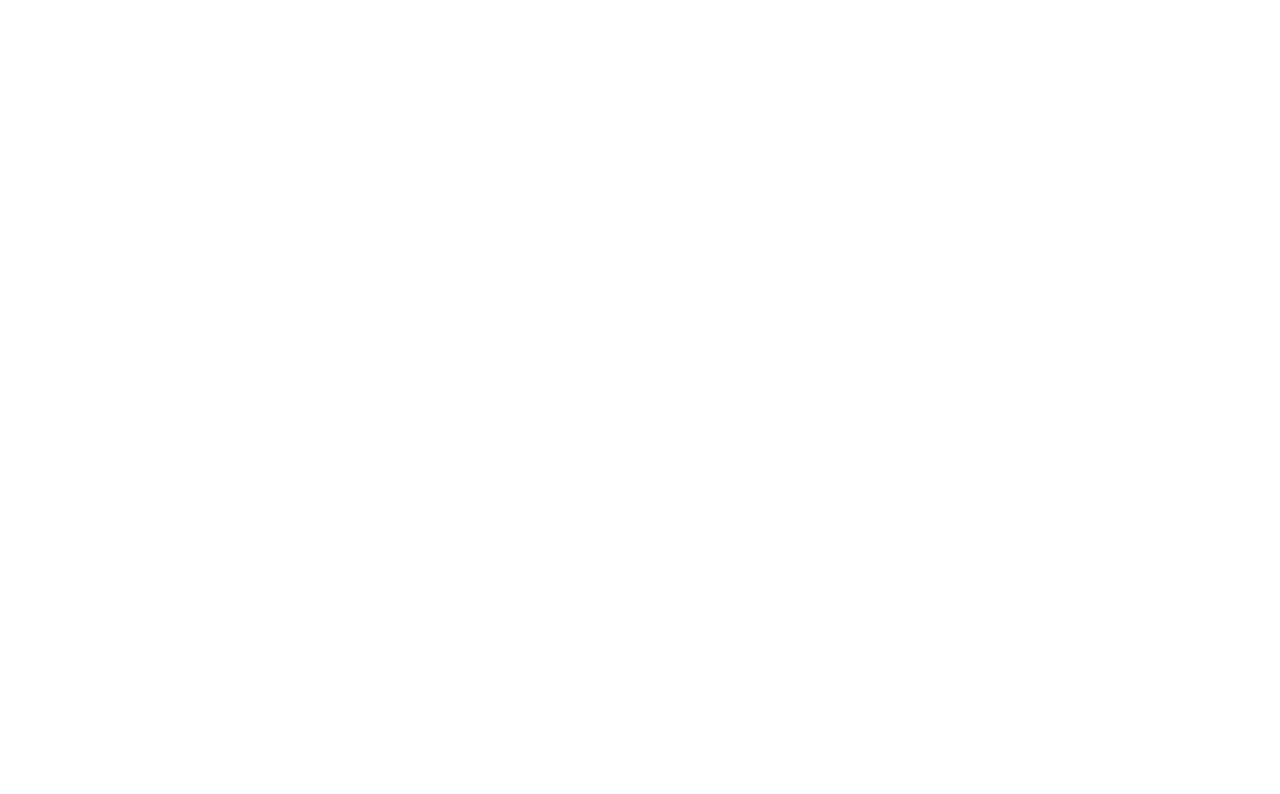
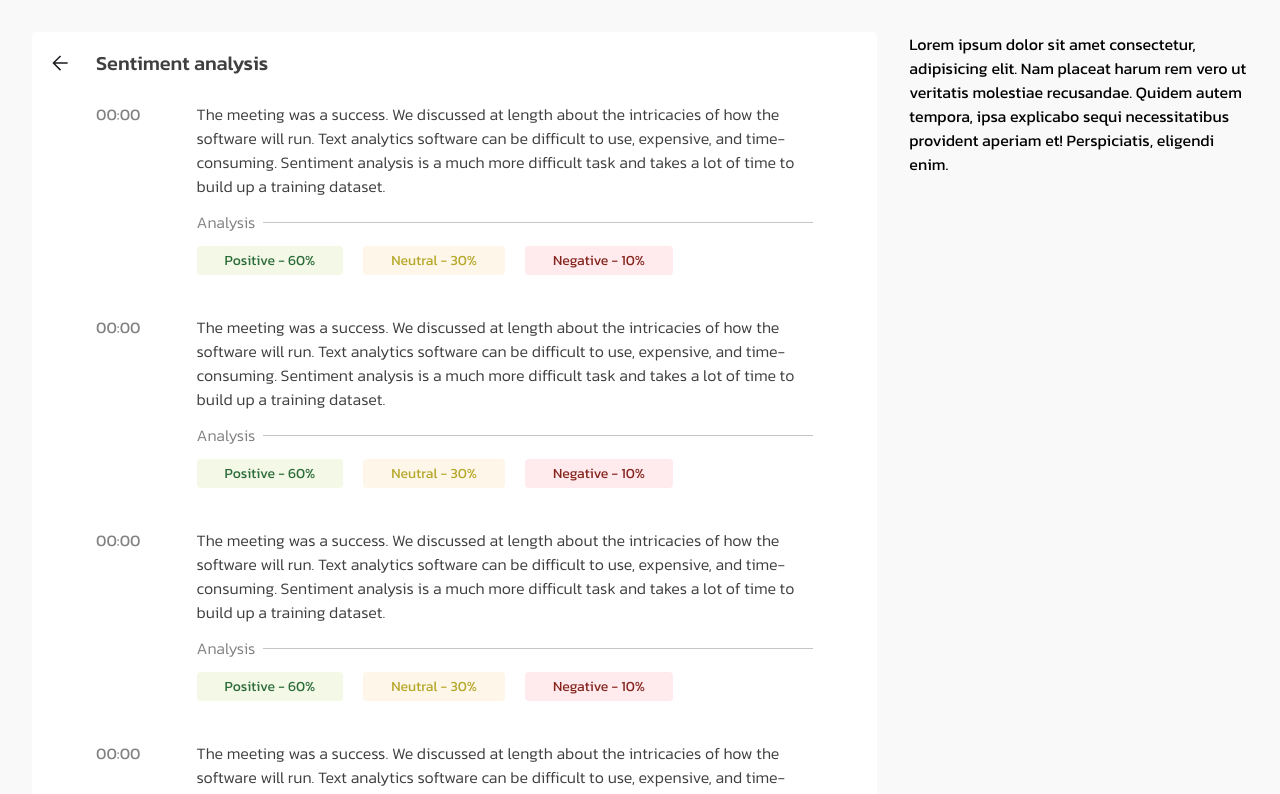
Before and after one commit to KodianKodes/customersupport.web-1, a React (Vite) app in the folder scrybe_frontend/: page /sentiment-analysis in a window 1280 px wide. Before the commit this address had no page. Shown: the top 794 px of the page. Built offline with nearby package versions, Linux system fonts and the light colour scheme.

Commit message:
feat: implemented sentiment analysis page

```diff
--- a/scrybe_frontend/src/App.jsx
+++ b/scrybe_frontend/src/App.jsx
@@ -2,11 +2,13 @@ import React from "react";
 import "./App.scss";
 import { Routes, Route } from "react-router-dom";
 import Dummy from "./components/Dummy";
+import SentimentAnalysis from "./pages/SentimentAnalysis";
 
 function App() {
   return (
     <Routes>
       <Route path="/" element={<Dummy />} />
+      <Route path="/sentiment-analysis" element={<SentimentAnalysis />} />
     </Routes>
   );
 }
--- a/scrybe_frontend/src/App.scss
+++ b/scrybe_frontend/src/App.scss
@@ -1 +1,2 @@
 // fill in styles
+@import "./assets/styles/reset";
--- /dev/null
+++ b/scrybe_frontend/src/components/AnalysisCard/AnalysisCard.module.scss
@@ -0,0 +1,72 @@
+@import "../../assets/styles/utilities/functionsANDmedia";
+
+.card {
+  display: flex;
+  gap: pix-rem(56);
+
+  .time {
+    flex: 0 1 2;
+    font-size: pix-rem(16);
+    font-weight: 400;
+    color: #828282;
+  }
+
+  .content {
+    flex: 1 0.3 pix-rem(550);
+    display: flex;
+    flex-direction: column;
+    gap: pix-rem(12);
+
+    &__text {
+      font-size: pix-rem(16);
+      font-weight: 300;
+      color: #3f3f3f;
+    }
+
+    .content__analysis {
+      .content__analysis__top {
+        display: flex;
+        align-items: center;
+        gap: pix-rem(8);
+        margin-bottom: pix-rem(12);
+
+        .title {
+          color: #828282;
+          font-weight: 300;
+        }
+
+        .title__line {
+          width: 100%;
+          height: 0px;
+          border-bottom: 1px solid #c5c5c5;
+        }
+      }
+
+      .content__analysis__metrics {
+        display: flex;
+        gap: pix-rem(20);
+
+        .metric {
+          font-size: pix-rem(14);
+          border-radius: 0.286em;
+          padding: 0.286em 2em;
+        }
+
+        .positive {
+          background-color: #8abc191a;
+          color: #2b6b37;
+        }
+
+        .neutral {
+          background-color: #f7c16526;
+          color: #b5a72a;
+        }
+
+        .negative {
+          background-color: #ff39561a;
+          color: #86251e;
+        }
+      }
+    }
+  }
+}
--- /dev/null
+++ b/scrybe_frontend/src/components/AnalysisCard/index.jsx
@@ -0,0 +1,36 @@
+import React from "react";
+import styles from "./AnalysisCard.module.scss";
+
+export default function AnalysisCard() {
+  return (
+    <div className={styles.card}>
+      <div className={styles.time}>00:00</div>
+      <div className={styles.content}>
+        <div className={styles.content__text}>
+          The meeting was a success. We discussed at length about the
+          intricacies of how the software will run. Text analytics software can
+          be difficult to use, expensive, and time-consuming. Sentiment analysis
+          is a much more difficult task and takes a lot of time to build up a
+          training dataset.
+        </div>
+        <div className={styles.content__analysis}>
+          <div className={styles.content__analysis__top}>
+            <div className={styles.title}>Analysis</div>
+            <div className={styles.title__line} />
+          </div>
+          <div className={styles.content__analysis__metrics}>
+            <div className={`${styles.metric} ${styles.positive}`}>
+              Positive - 60%
+            </div>
+            <div className={`${styles.metric} ${styles.neutral}`}>
+              Neutral - 30%
+            </div>
+            <div className={`${styles.metric} ${styles.negative}`}>
+              Negative - 10%
+            </div>
+          </div>
+        </div>
+      </div>
+    </div>
+  );
+}
--- /dev/null
+++ b/scrybe_frontend/src/pages/SentimentAnalysis/SentimentAnalysis.module.scss
@@ -0,0 +1,52 @@
+@import "../../assets/styles/utilities/functionsANDmedia";
+
+.page__container {
+  padding: pix-rem(32);
+  display: flex;
+  gap: pix-rem(32);
+  background-color: #f9f9f9;
+
+  .main__container {
+    padding: pix-rem(16);
+    background-color: white;
+    flex: 1 1 pix-rem(734);
+    display: flex;
+    flex-direction: column;
+    gap: pix-rem(24);
+    border-radius: pix-rem(4);
+
+    &__top {
+      display: flex;
+      align-items: center;
+      gap: pix-rem(24);
+
+      &__arrow__icon__container {
+        width: pix-rem(24);
+        height: pix-rem(24);
+        cursor: pointer;
+
+        &__image {
+          object-fit: contain;
+          width: 100%;
+        }
+      }
+
+      &__title {
+        font-weight: 500;
+        font-size: pix-rem(20);
+        color: #3f3f3f;
+      }
+    }
+
+    .analysis__cards {
+      display: flex;
+      flex-direction: column;
+      padding: 0 pix-rem(48);
+      gap: pix-rem(40);
+    }
+  }
+
+  .aside__container {
+    flex: 0.15 1 pix-rem(322);
+  }
+}
--- /dev/null
+++ b/scrybe_frontend/src/pages/SentimentAnalysis/index.jsx
@@ -0,0 +1,44 @@
+import React from "react";
+import styles from "./SentimentAnalysis.module.scss";
+import arrowIcon from "./icons/arrow_back.svg";
+import AnalysisCard from "../../components/AnalysisCard";
+
+function SentimentAnalysis() {
+  return (
+    <div className={styles.page__container}>
+      <main className={styles.main__container}>
+        <span className={styles.main__container__top}>
+          <div className={styles.main__container__top__arrow__icon__container}>
+            <img
+              className={
+                styles.main__container__top__arrow__icon__container__image
+              }
+              src={arrowIcon}
+              alt="arrow icon"
+            />
+          </div>
+          <div className={styles.main__container__top__title}>
+            Sentiment analysis
+          </div>
+        </span>
+        <div className={styles.analysis__cards}>
+          <AnalysisCard />
+          <AnalysisCard />
+          <AnalysisCard />
+          <AnalysisCard />
+          <AnalysisCard />
+          <AnalysisCard />
+          <AnalysisCard />
+        </div>
+      </main>
+      <aside className={styles.aside__container}>
+        Lorem ipsum dolor sit amet consectetur, adipisicing elit. Nam placeat
+        harum rem vero ut veritatis molestiae recusandae. Quidem autem tempora,
+        ipsa explicabo sequi necessitatibus provident aperiam et! Perspiciatis,
+        eligendi enim.
+      </aside>
+    </div>
+  );
+}
+
+export default SentimentAnalysis;
```
